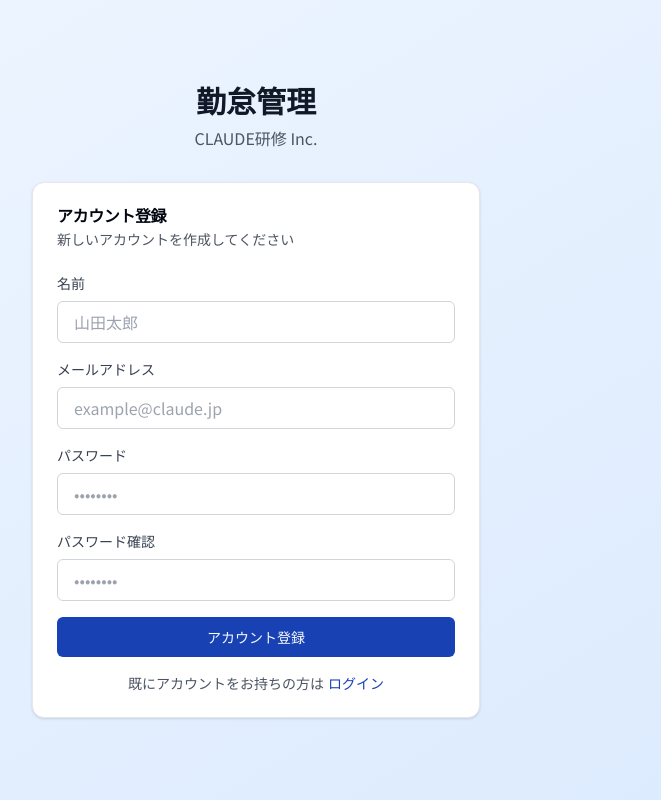
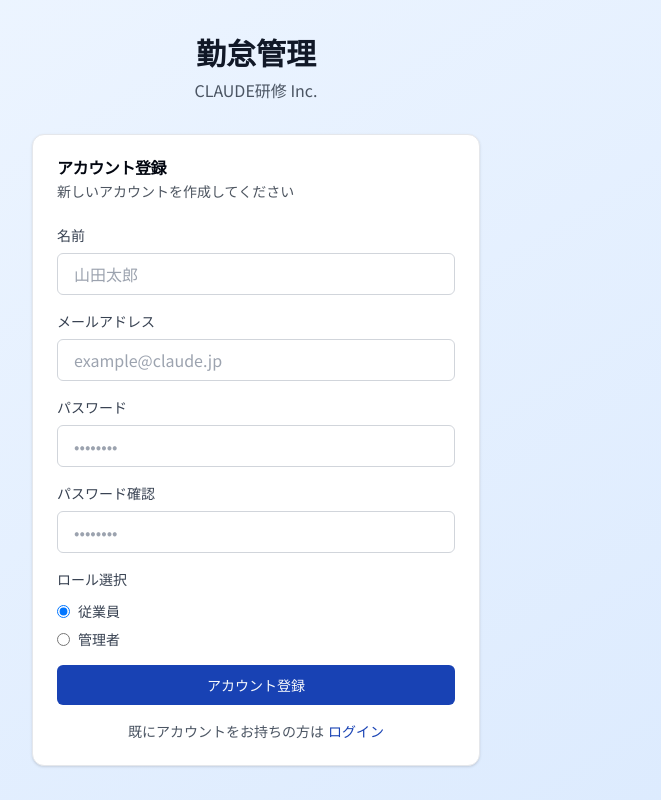
Before and after one commit to ta1vodesu/--app, a React (Vite) app: page /signup in a window 1280 px wide. Shown: the whole page, without its empty margins (384-1045 px from the left). Built offline with nearby package versions, Linux system fonts and the light colour scheme; no server answers.

Commit message:
feat: サインアップ画面にロール選択機能を追加（従業員/管理者）

```diff
--- a/src/context/AuthContext.tsx
+++ b/src/context/AuthContext.tsx
@@ -143,7 +143,7 @@ export const AuthProvider: React.FC<{ children: React.ReactNode }> = ({ children
     if (error) throw new Error(error.message)
   }
 
-  const signup = async (email: string, password: string, name?: string) => {
+  const signup = async (email: string, password: string, name?: string, selectedRole?: string) => {
     // 1) 認証ユーザーを作成。既存アカウントなら同じ認証情報でログインを試みて救済する
     //    （過去にプロフィール作成まで到達せず失敗したアカウント対策）
     let userId: string | null = null
@@ -193,8 +193,8 @@ export const AuthProvider: React.FC<{ children: React.ReactNode }> = ({ children
       .maybeSingle()
 
     if (!existingProfile) {
-      // DB 側の role CHECK 制約の差異に耐えるため、許可される値まで順に試す
-      const roleCandidates = ['employee', UserRole.MEMBER]
+      // ユーザーが選択したロールがあればそれを使用、なければデフォルトで試す
+      const roleCandidates = selectedRole ? [selectedRole, 'employee', UserRole.MEMBER] : ['employee', UserRole.MEMBER]
       let profileError: { code?: string } | null = null
 
       for (const role of roleCandidates) {
--- a/src/pages/SignupPage.tsx
+++ b/src/pages/SignupPage.tsx
@@ -14,6 +14,7 @@ export const SignupPage: React.FC = () => {
     email: '',
     password: '',
     confirmPassword: '',
+    role: 'employee',
   })
   const [isLoading, setIsLoading] = useState(false)
   const [error, setError] = useState('')
@@ -57,7 +58,7 @@ export const SignupPage: React.FC = () => {
         return
       }
 
-      await signup(formData.email, formData.password, formData.name)
+      await signup(formData.email, formData.password, formData.name, formData.role)
       // 自動ログイン成功後は GuestRoute がダッシュボードへリダイレクトする
     } catch (err) {
       const errorMessage = err instanceof Error ? err.message : '登録に失敗しました'
@@ -164,6 +165,36 @@ export const SignupPage: React.FC = () => {
                 />
               </div>
 
+              <div>
+                <label className="block text-sm font-medium text-gray-700 mb-3">
+                  ロール選択
+                </label>
+                <div className="space-y-2">
+                  <label className="flex items-center">
+                    <input
+                      type="radio"
+                      name="role"
+                      value="employee"
+                      checked={formData.role === 'employee'}
+                      onChange={handleChange}
+                      className="mr-2"
+                    />
+                    <span className="text-sm text-gray-700">従業員</span>
+                  </label>
+                  <label className="flex items-center">
+                    <input
+                      type="radio"
+                      name="role"
+                      value="admin"
+                      checked={formData.role === 'admin'}
+                      onChange={handleChange}
+                      className="mr-2"
+                    />
+                    <span className="text-sm text-gray-700">管理者</span>
+                  </label>
+                </div>
+              </div>
+
               <Button
                 type="submit"
                 disabled={isLoading}
```
